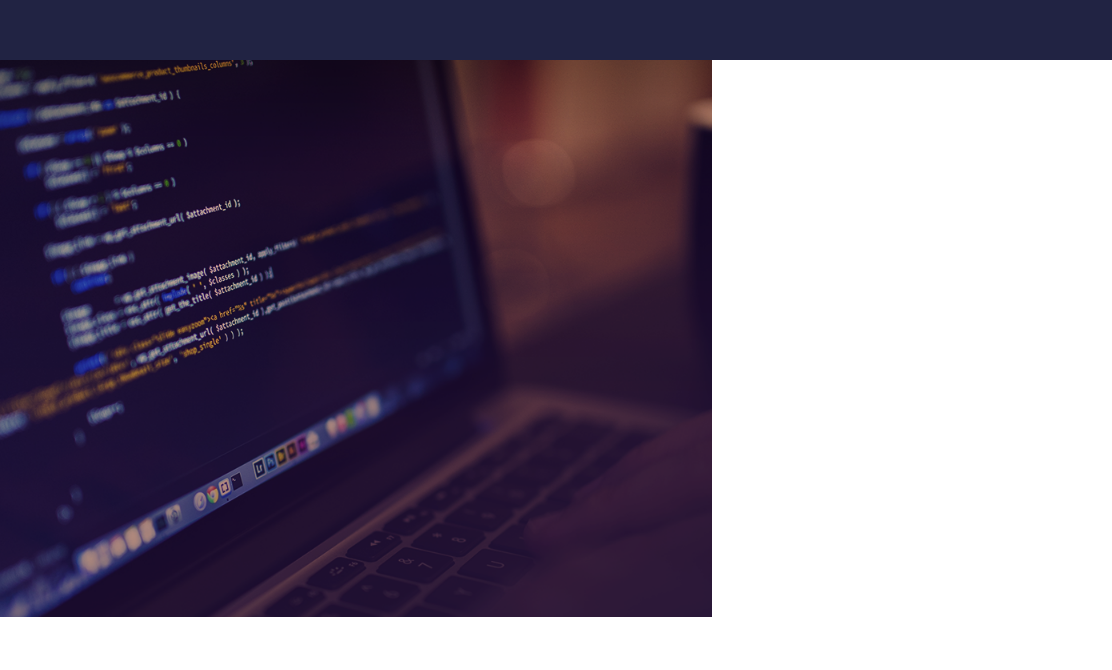
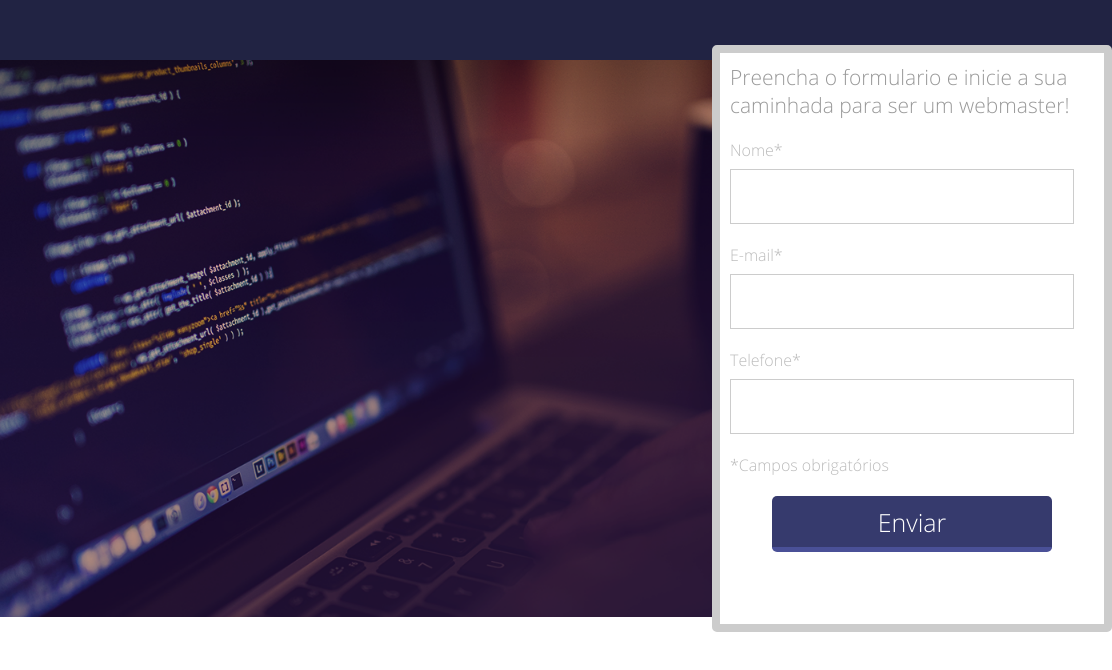
Before and after one commit to Je-ss/landPageDanki, a plain HTML site: page index.html in a window 1280 px wide. Shown: the full height of the page, 168-1280 px from the left. Drawn offline with Linux system fonts and the light colour scheme.

Commit message:
criando formulario

```diff
--- a/css/style.css
+++ b/css/style.css
@@ -2,12 +2,17 @@
     margin: 0;
     padding: 0;
     box-sizing: border-box;
+    font-family: "Open Sans";
 }
 
 html, body{
     height: 100%;
 }
 
+@font-face {
+    src: url('../fonts/OpenSans-Light.ttf');
+    font-family: "Open Sans";
+}
 
 .center {
     width:1280px;
@@ -38,8 +43,73 @@ html, body{
 }
 
 .form{
+    padding: 10px;
     width: 400px;
-    height:100%;
+    height: calc(100% + 30px);
     float: right;
+    position: relative;
+    top: -15px;
+    border: 8px solid #ccc;
     background-color: white;
+    border-radius: 5px;
 }
+
+.form h2{
+    font-weight: normal;
+    color: #999999;
+    font-size: 21px;
+}
+
+
+.input-container{
+    margin-top:20px;
+
+}
+
+.input-container span, .form p {
+    display:inline-block;
+    width:100%;
+    color:#BBBBBB;
+    font: size 17px;
+}
+
+.form p {
+    margin: 20px 0;
+}
+
+.input-container input[type="text"]{
+    margin-top: 8px;
+    width: 344px;
+    height:55px;
+    border: 1px solid #ccc;
+}
+
+.form .input-submit{
+    text-align: center;
+
+
+
+}
+
+.form input[type="submit"]{
+
+    width: 280px;
+    height: 56px;
+    color: white;
+    font-size: 25px;
+    display: inline-block;
+    background-color:#363A6D;
+    border-top:0;
+    border-left:0;
+    border-right:0;
+    cursor: pointer;
+    border-bottom:5px solid #4A5097;
+    border-radius: 5px;
+
+
+}
+
+
+.form input[type="submit"]:hover{
+    background-color:#1d1e2e;
+}
--- a/index.html
+++ b/index.html
@@ -17,8 +17,26 @@
     <div class="container-banner">
         <div class="center">
             <div class="form">
+                <h2>Preencha  o formulario e inicie a sua caminhada para ser um webmaster!</h2>
                 <form>
+                    <div class="input-container">
+                        <span>Nome*</span>
+                        <input type="text" name="none" required>
+                    </div><!--input-container-->
 
+                    <div class="input-container">
+                        <span>E-mail*</span>
+                        <input type="text" name="none" required>
+                    </div><!--input-container-->
+
+                    <div class="input-container">
+                        <span>Telefone*</span>
+                        <input type="text" name="none" required>
+                    </div><!--input-container-->
+                    <p class="warning">*Campos obrigatórios</p>
+                    <div class="input-submit">
+                        <input type="submit" name="acao" value="Enviar">
+                    </div><!--input-submit-->
                 </form>
             </div><!--form-->
         </div><!--center-->
```
